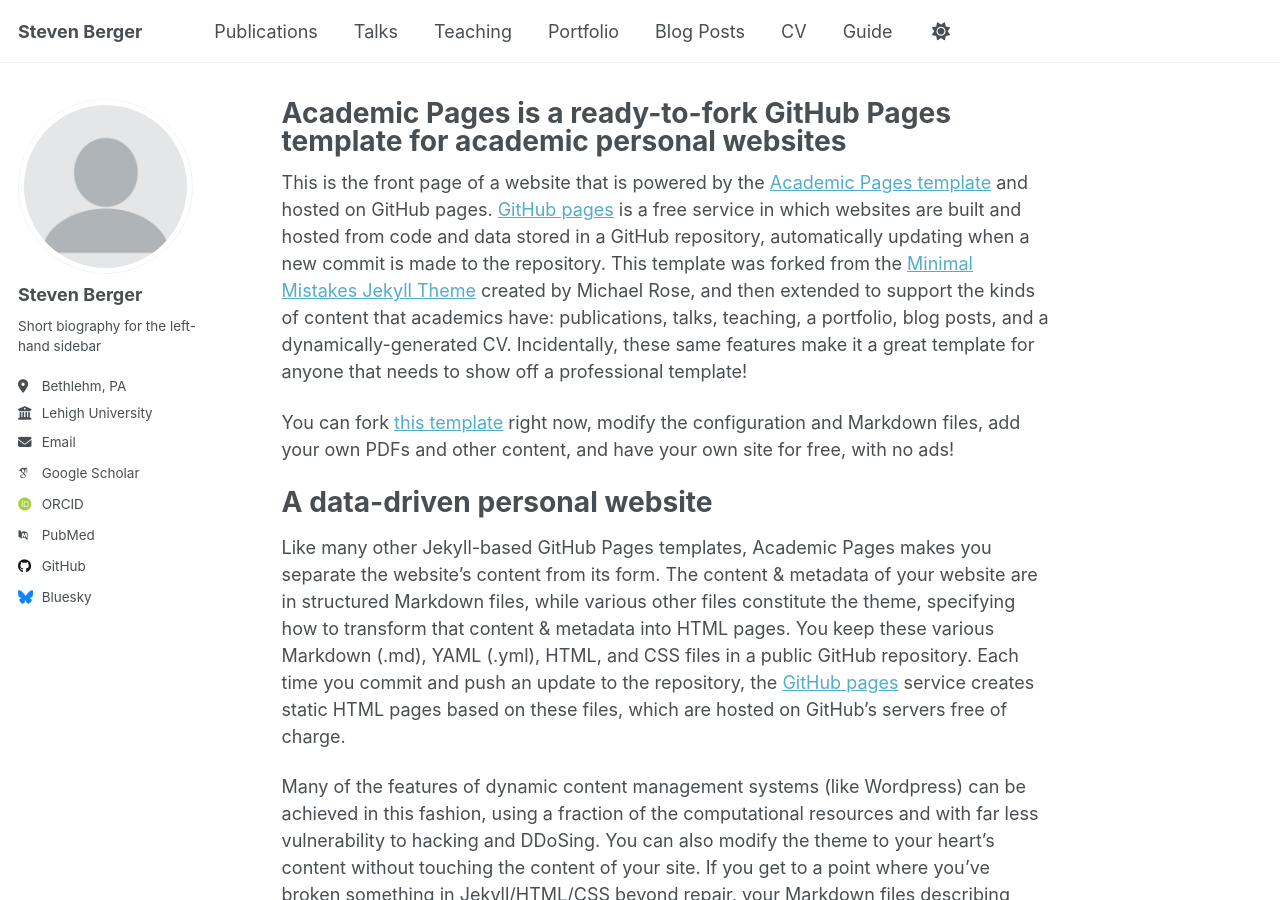
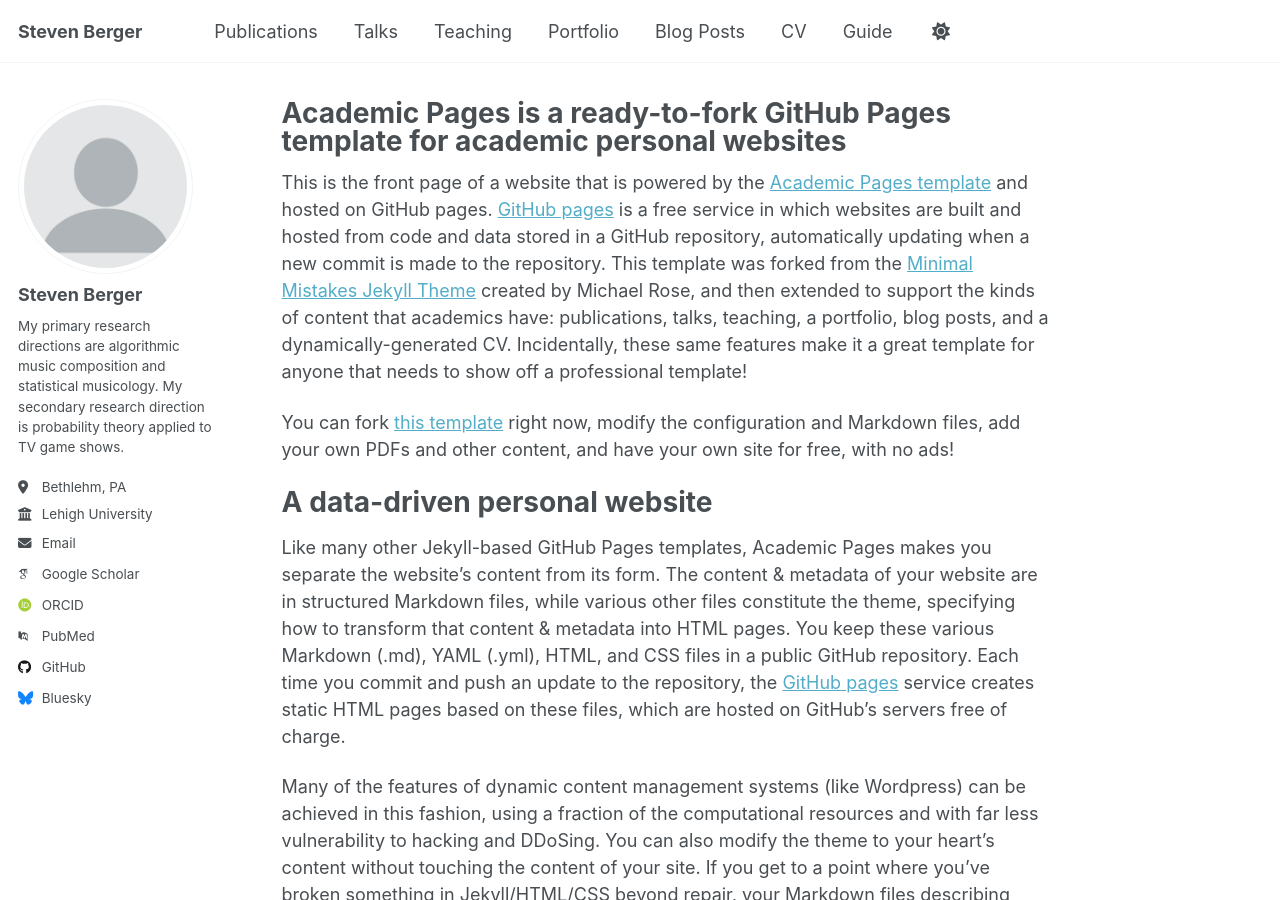
Before and after one commit to SRBerger/SRBerger.github.io, a Jekyll site: the page built from _pages/about.md, in a window 1280 px wide and 900 px high. Built offline with Jekyll 4.4.1, drawn with Linux system fonts in a browser that asks for light colours; some web fonts are replaced; a script that is not in the unit is left out.

Commit message:
Update _config.yml

```diff
--- a/_config.yml
+++ b/_config.yml
@@ -26,7 +26,7 @@
   avatar           : "profile.png"
   name             : "Steven Berger"
   pronouns         : # example: "she/her"
-  bio              : "Short biography for the left-hand sidebar"
+  bio              : "My primary research directions are algorithmic music composition and statistical musicology.  My secondary research direction is probability theory applied to TV game shows."
   location         : "Bethlehm, PA"
   employer         : "Lehigh University"
   uri              : # URL
```
